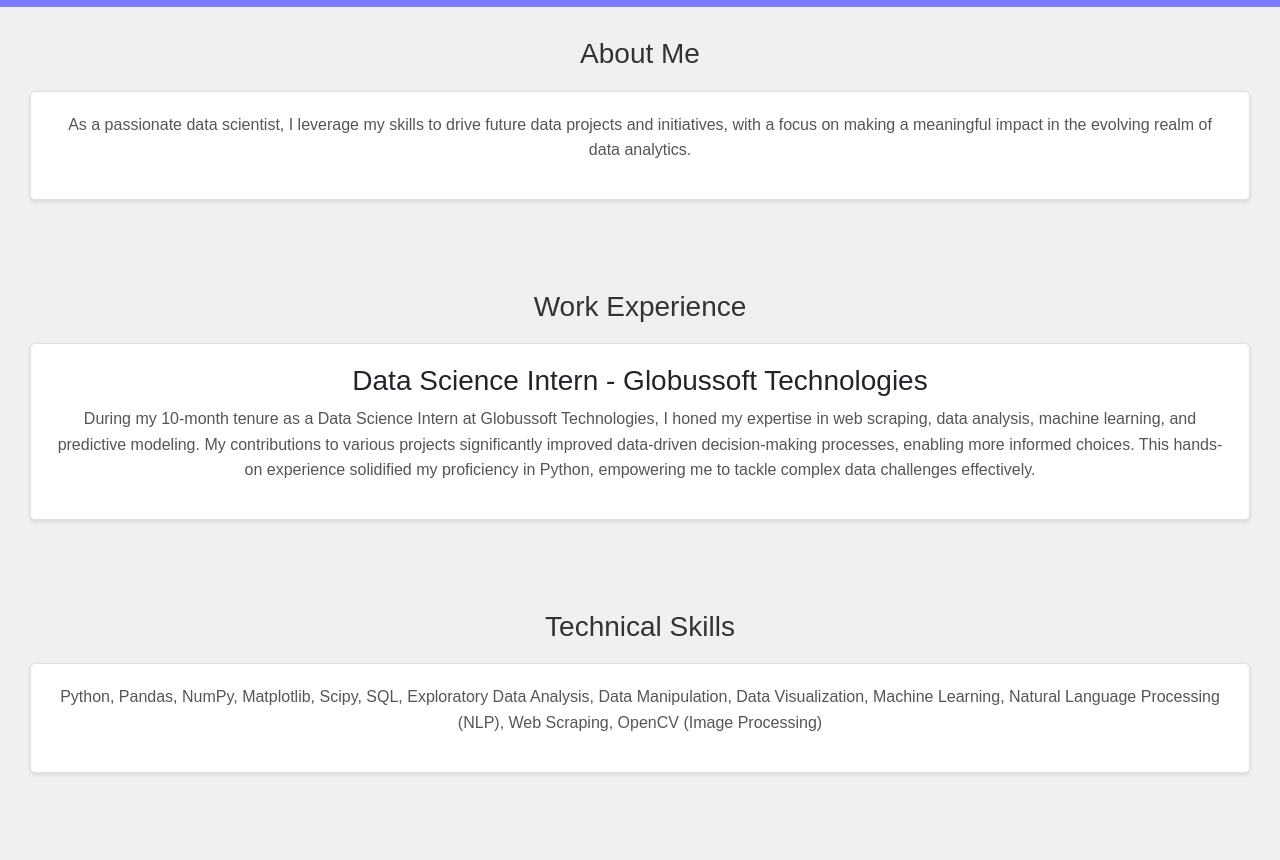
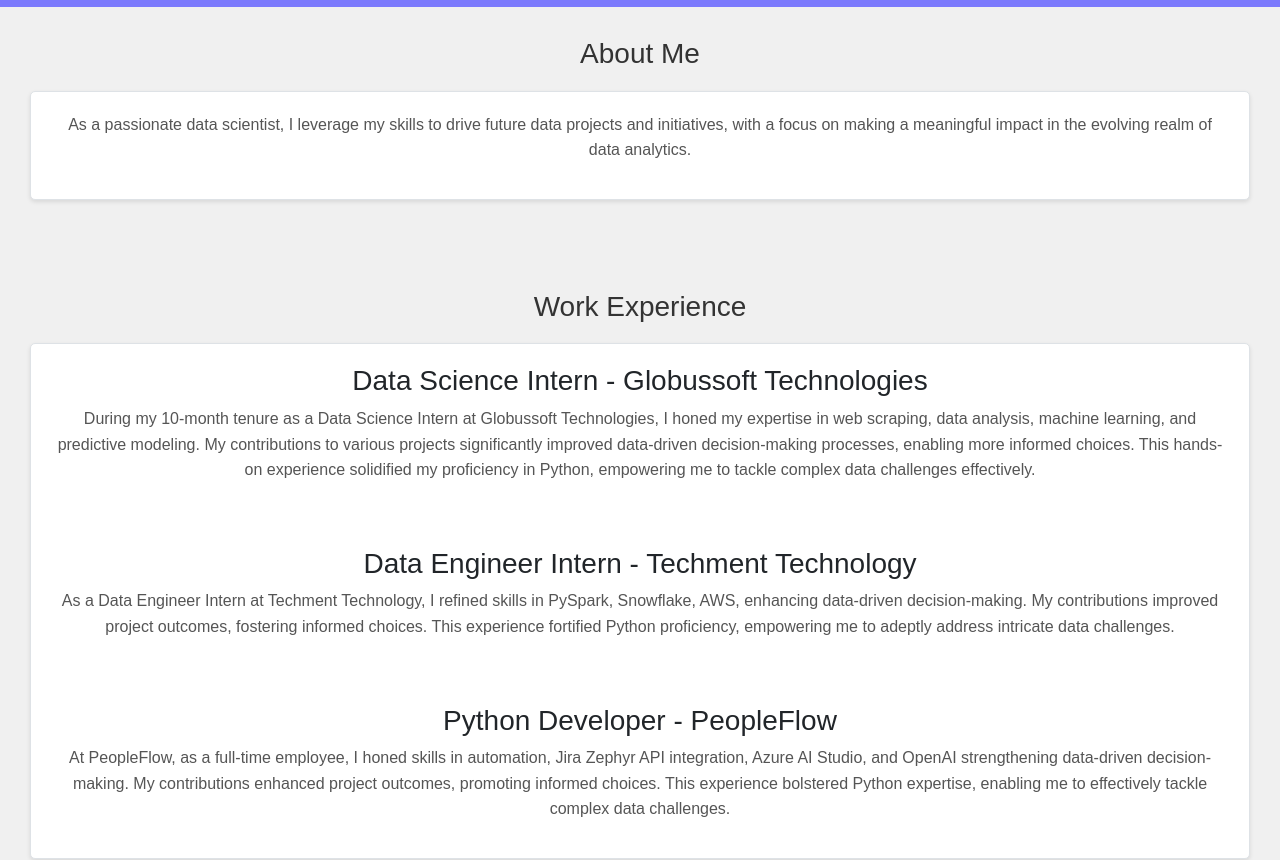
Before and after one commit to syogesh942/portfolio, a plain HTML site: page index.html in a window 1280 px wide. Shown: the part 73-933 px from the top of the page. Drawn offline with nearby package versions, Linux system fonts and the light colour scheme.

Commit message:
Update index.html

```diff
--- a/index.html
+++ b/index.html
@@ -128,13 +128,19 @@
         <div class="border">
             <h3>Data Science Intern - Globussoft Technologies</h3>
             <p>During my 10-month tenure as a Data Science Intern at Globussoft Technologies, I honed my expertise in web scraping, data analysis, machine learning, and predictive modeling. My contributions to various projects significantly improved data-driven decision-making processes, enabling more informed choices. This hands-on experience solidified my proficiency in Python, empowering me to tackle complex data challenges effectively.</p>
+            <br><br>
+            <h3>Data Engineer Intern - Techment Technology</h3>
+            <p>As a Data Engineer Intern at Techment Technology, I refined skills in PySpark, Snowflake, AWS, enhancing data-driven decision-making. My contributions improved project outcomes, fostering informed choices. This experience fortified Python proficiency, empowering me to adeptly address intricate data challenges.</p>
+            <br><br>
+            <h3>Python Developer - PeopleFlow</h3>
+            <p>At PeopleFlow, as a full-time employee, I honed skills in automation, Jira Zephyr API integration, Azure AI Studio, and OpenAI strengthening data-driven decision-making. My contributions enhanced project outcomes, promoting informed choices. This experience bolstered Python expertise, enabling me to effectively tackle complex data challenges.</p>
         </div>
     </section>
 
     <section id="skill">
         <h2>Technical Skills</h2>
         <div class="border">
-            <p>Python, Pandas, NumPy, Matplotlib, Scipy, SQL, Exploratory Data Analysis, Data Manipulation, Data Visualization, Machine Learning, Natural Language Processing (NLP), Web Scraping, OpenCV (Image Processing)</p>
+            <p>Python, Pandas, NumPy, Matplotlib, Scipy, SQL, Exploratory Data Analysis, Data Manipulation, Data Visualization, Machine Learning, Natural Language Processing (NLP), Web Scraping, OpenCV (Image Processing),PySpark, Snowflake, AWS,automation, Jira Zephyr API integration, Azure AI Studio, and OpenAI.</p>
         </div>
     </section>
 
```
